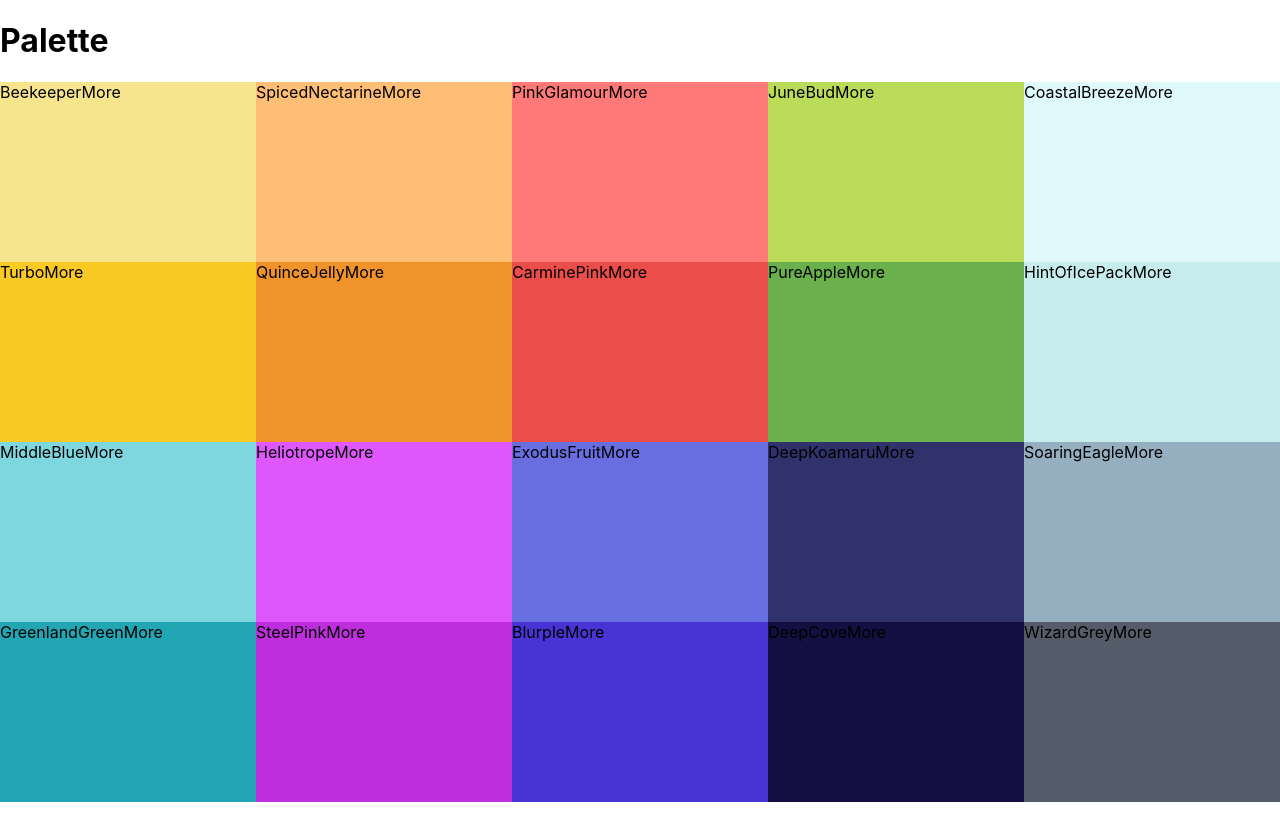
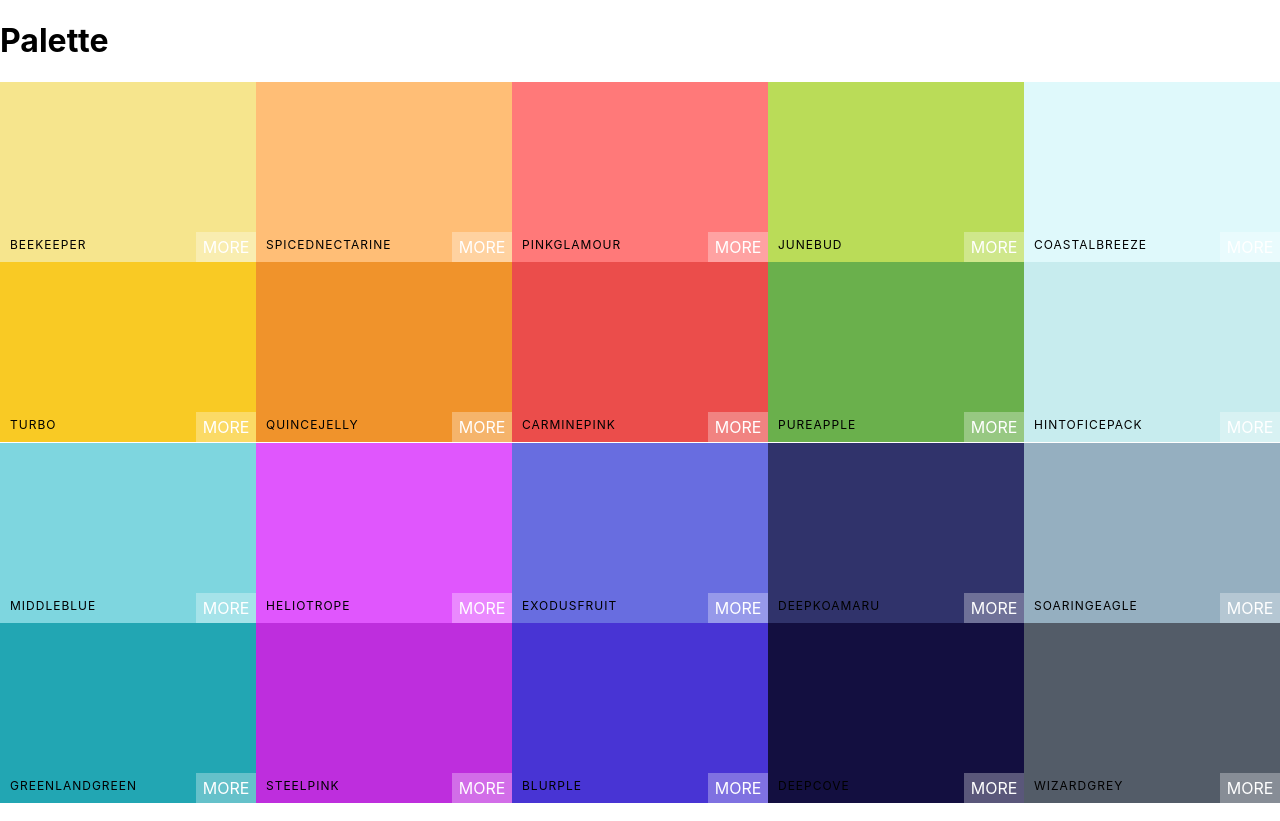
Before and after one commit to feuerbacherb/color-palette, a React (Create React App) app: page / in a window 1280 px wide. Built offline with nearby package versions, Linux system fonts and the light colour scheme.

Commit message:
styled color-box component

```diff
--- a/src/ColorBox.css
+++ b/src/ColorBox.css
@@ -5,4 +5,56 @@
 	display: inline-block;
 	position: relative;
 	cursor: pointer;
+	margin-bottom: -3.5px;
 }
+
+.copy-button {
+	width: 100px;
+	height: 30px;
+	position: absolute;
+	display: inline-block;
+	top: 50%;
+	left: 50%;
+	margin-left: -50px;
+	margin-top: -15px;
+	text-align: center;
+	outline: none;
+	background: rgba(255, 255, 255, 0.3);
+	font-size: 1rem;
+	line-height: 30px;
+	color: white;
+	text-transform: uppercase;
+	border: none;
+	opacity: 0;
+}
+
+.ColorBox:hover .copy-button {
+	opacity: 1;
+	transition: 0.5s;
+}
+
+.box-content {
+	position: absolute;
+	padding: 10px;
+	width: 100%;
+	left: 0px;
+	bottom: 0px;
+	color: black;
+	letter-spacing: 1px;
+	text-transform: uppercase;
+	font-size: 12px;
+}
+
+.see-more {
+	background: rgba(255, 255, 255, 0.3);
+	position: absolute;
+	border: none;
+	right: 0px;
+	bottom: 0px;
+	color: white;
+	width: 60px;
+	height: 30px;
+	text-align: center;
+	line-height: 30px;
+	text-transform: uppercase;
+}
--- a/src/ColorBox.js
+++ b/src/ColorBox.js
@@ -3,10 +3,16 @@ import './ColorBox.css';
 
 class ColorBox extends Component {
 	render() {
+		const { name, background } = this.props;
 		return (
-			<div style={{ background: this.props.background }} className='ColorBox'>
-				<span>{this.props.name}</span>
-				<span>More</span>
+			<div style={{ background }} className='ColorBox'>
+				<div className='copy-container'>
+					<div className='box-content'>
+						<span>{name}</span>
+					</div>
+					<button className='copy-button'>Copy</button>
+				</div>
+				<span className='see-more'>More</span>
 			</div>
 		);
 	}
```
